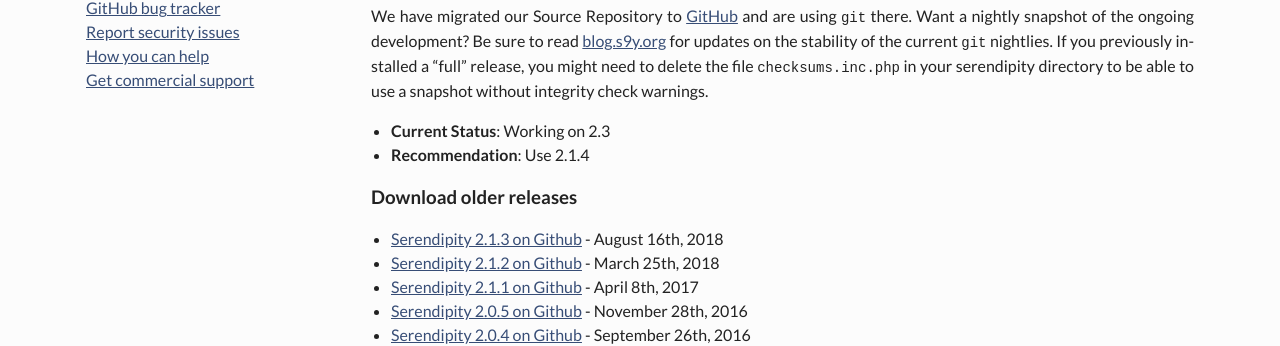
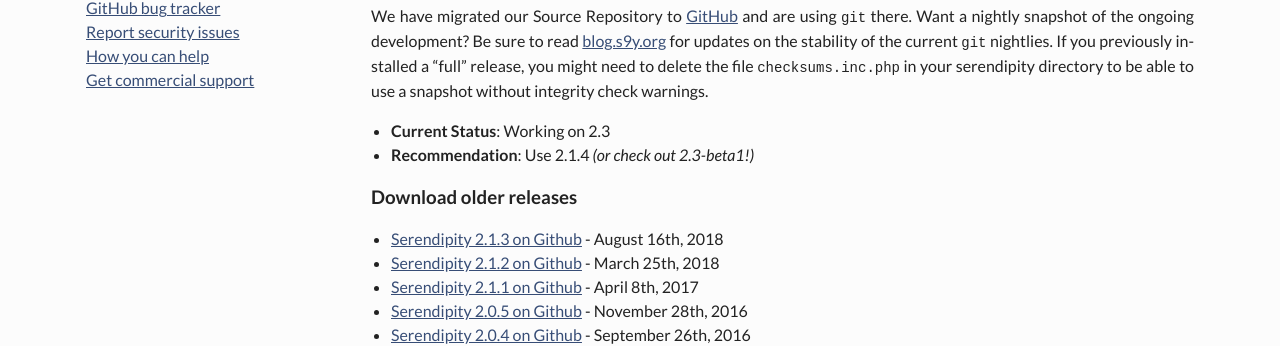
Before and after one commit to s9y/s9y.github.io, a Jekyll site: the page built from downloads.md, in a window 1280 px wide. Shown: the part 433-779 px from the top of the page. Built offline with Jekyll 4.4.1, drawn with Linux system fonts in a browser that asks for light colours.

Commit message:
Add tentative recommendation for beta release.
Signed-off-by: Thomas Hochstein <thh@inter.net>

```diff
--- a/downloads.md
+++ b/downloads.md
@@ -18,7 +18,7 @@ title: Downloads
 We have migrated our Source Repository to [GitHub](https://github.com/s9y/Serendipity/) and are using `git` there. Want a nightly snapshot of the ongoing development? Be sure to read [blog.s9y.org](https://blog.s9y.org) for updates on the stability of the current `git` nightlies. If you previously installed a "full" release, you might need to delete the file `checksums.inc.php` in your serendipity directory to be able to use a snapshot without integrity check warnings.
 
 * **Current Status**: Working on 2.3
-* **Recommendation**: Use 2.1.4
+* **Recommendation**: Use 2.1.4 *(or check out 2.3-beta1!)*
 
 ### **Download older releases**
 
```
